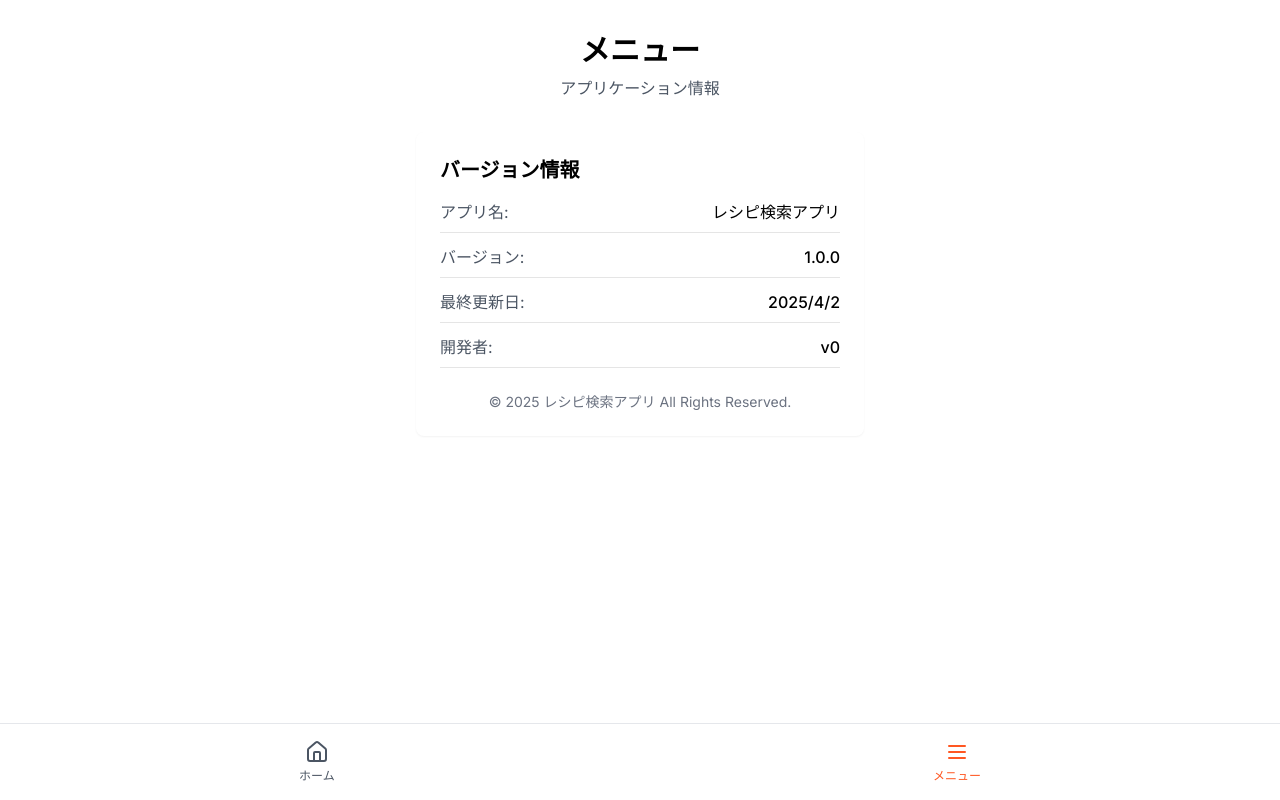
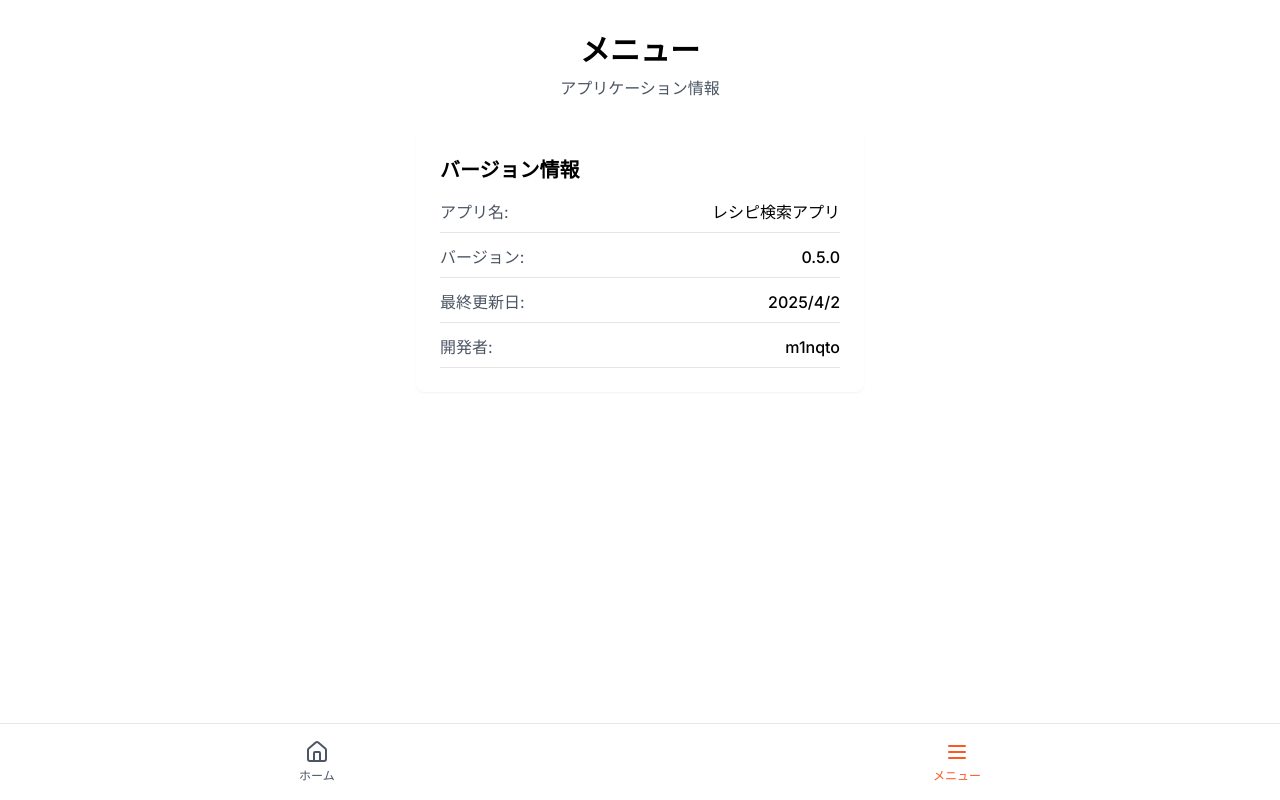
Before and after one commit to m1nqto-y/recipe-search-app, a Next.js app: page /menu in a window 1280 px wide. Built offline with nearby package versions, Linux system fonts and the light colour scheme.

Commit message:
Update App Infomation

```diff
--- a/app/menu/page.tsx
+++ b/app/menu/page.tsx
@@ -19,7 +19,7 @@ export default function MenuPage() {
 
           <div className="flex justify-between border-b pb-2">
             <span className="text-gray-600">バージョン:</span>
-            <span className="font-medium">1.0.0</span>
+            <span className="font-medium">0.5.0</span>
           </div>
 
           <div className="flex justify-between border-b pb-2">
@@ -29,13 +29,10 @@ export default function MenuPage() {
 
           <div className="flex justify-between border-b pb-2">
             <span className="text-gray-600">開発者:</span>
-            <span className="font-medium">v0</span>
+            <span className="font-medium">m1nqto</span>
           </div>
         </div>
 
-        <div className="mt-6 text-center text-sm text-gray-500">
-          &copy; {new Date().getFullYear()} レシピ検索アプリ All Rights Reserved.
-        </div>
       </div>
     </div>
   )
```
